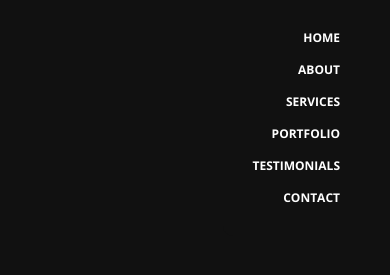
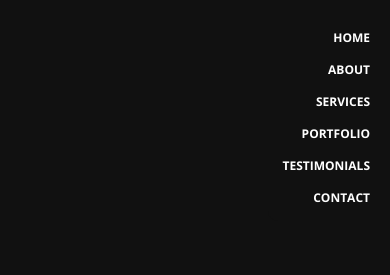
Before and after one commit to mrdimemes/mycompany-landing-page, a plain HTML site: page index.html in a window 390 px wide. Both pictures are taken after a click on the element 357 px from the left and 30 px from the top of the page. Shown: the part 46-321 px from the top of the page. Drawn offline with nearby package versions, Linux system fonts and the light colour scheme.

Commit message:
header popup padding fix

```diff
--- a/src/styles/sections/header/header.css
+++ b/src/styles/sections/header/header.css
@@ -120,7 +120,7 @@
     flex-direction: column;
     align-items: flex-end;
     row-gap: 15px;
-    padding: 0 50px 30px 30px;
+    padding: 0 30px 20px 20px;
     background-color: var(--main-bg-color);
     border-radius: 0 0 0 10px;
     transition: 0.5s;
@@ -157,6 +157,7 @@
   }
   .header__nav_active {
     top: 60px;
+    padding: 15px 20px 15px 15px;
   }
   .header__popup-icon {
     width: 25px;
```
